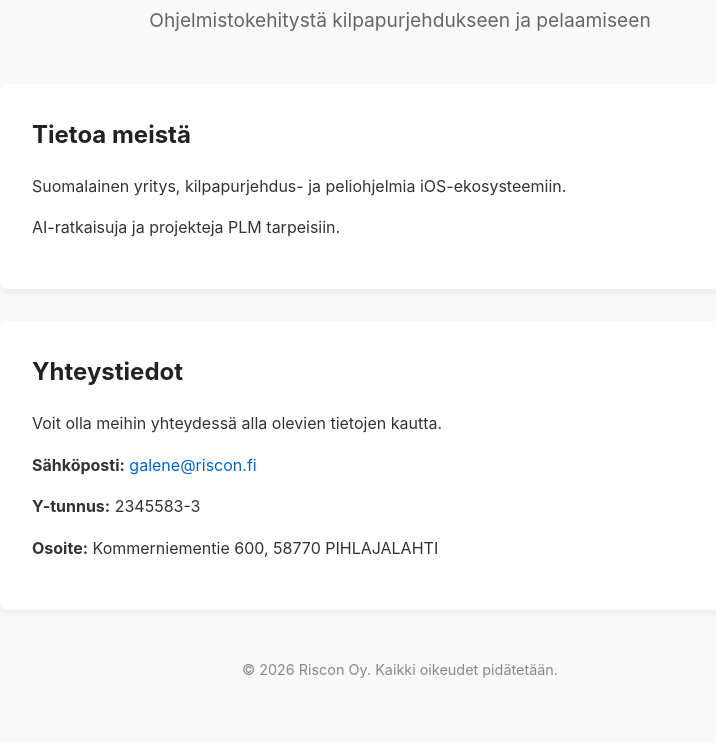
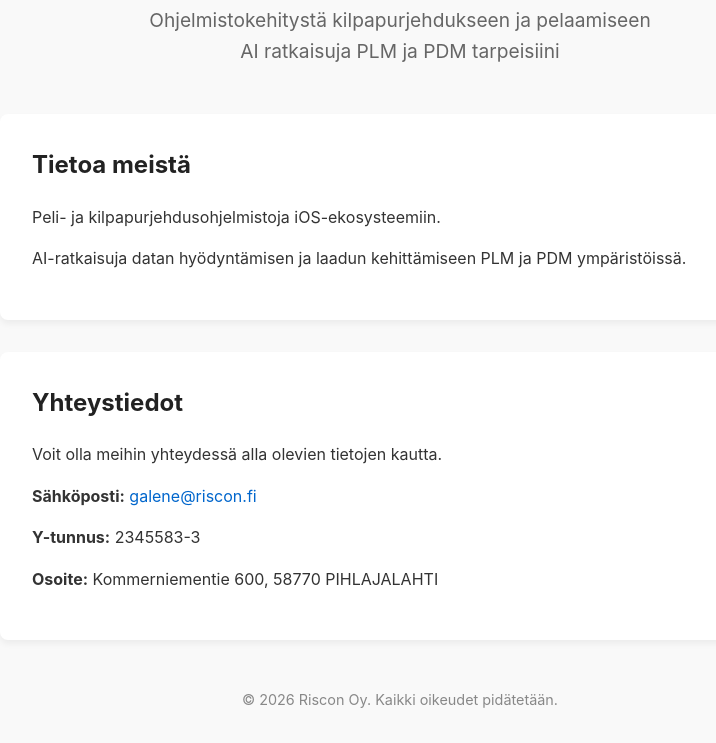
Before and after one commit to juvonma-ux/riscon.github-io, a plain HTML site: page index.html in a window 1280 px wide. Shown: the part 158-901 px from the top of the page, without its empty margins (240-956 px from the left). Before the commit the page ends 871 px from the top, so only its background shows below. Drawn offline with Linux system fonts and the light colour scheme.

Commit message:
Update company description in index.html

```diff
--- a/index.html
+++ b/index.html
@@ -61,12 +61,13 @@
     <header>
         <h1>Riscon Oy</h1>
         <div class="subtitle">Ohjelmistokehitystä kilpapurjehdukseen ja pelaamiseen</div>
+        <div class="subtitle">AI ratkaisuja PLM ja PDM tarpeisiini</div>
     </header>
 
     <div class="card">
         <h2>Tietoa meistä</h2>
-        <p>Suomalainen yritys, kilpapurjehdus- ja peliohjelmia iOS-ekosysteemiin.</p>
-        <p>AI-ratkaisuja ja projekteja PLM tarpeisiin.</p>
+        <p>Peli- ja kilpapurjehdusohjelmistoja iOS-ekosysteemiin.</p>
+        <p>AI-ratkaisuja datan hyödyntämisen ja laadun kehittämiseen PLM ja PDM ympäristöissä.</p>
     </div>
 
     <div class="card">
```
